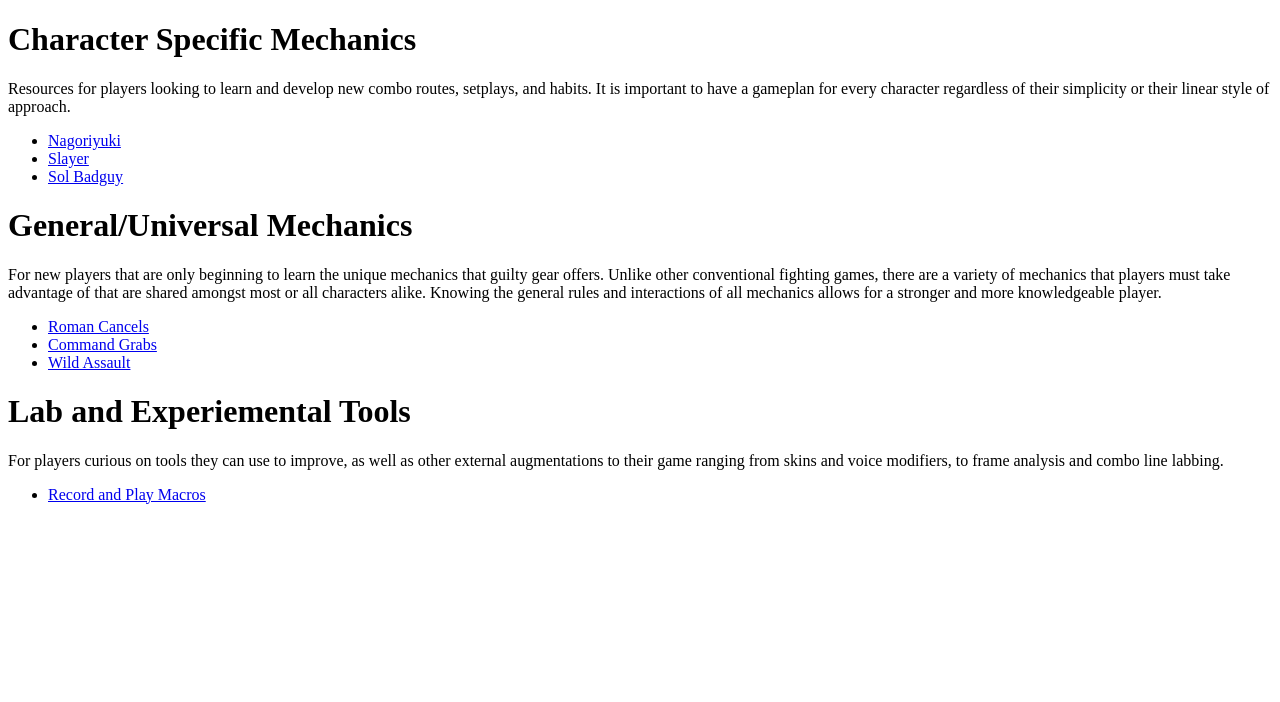
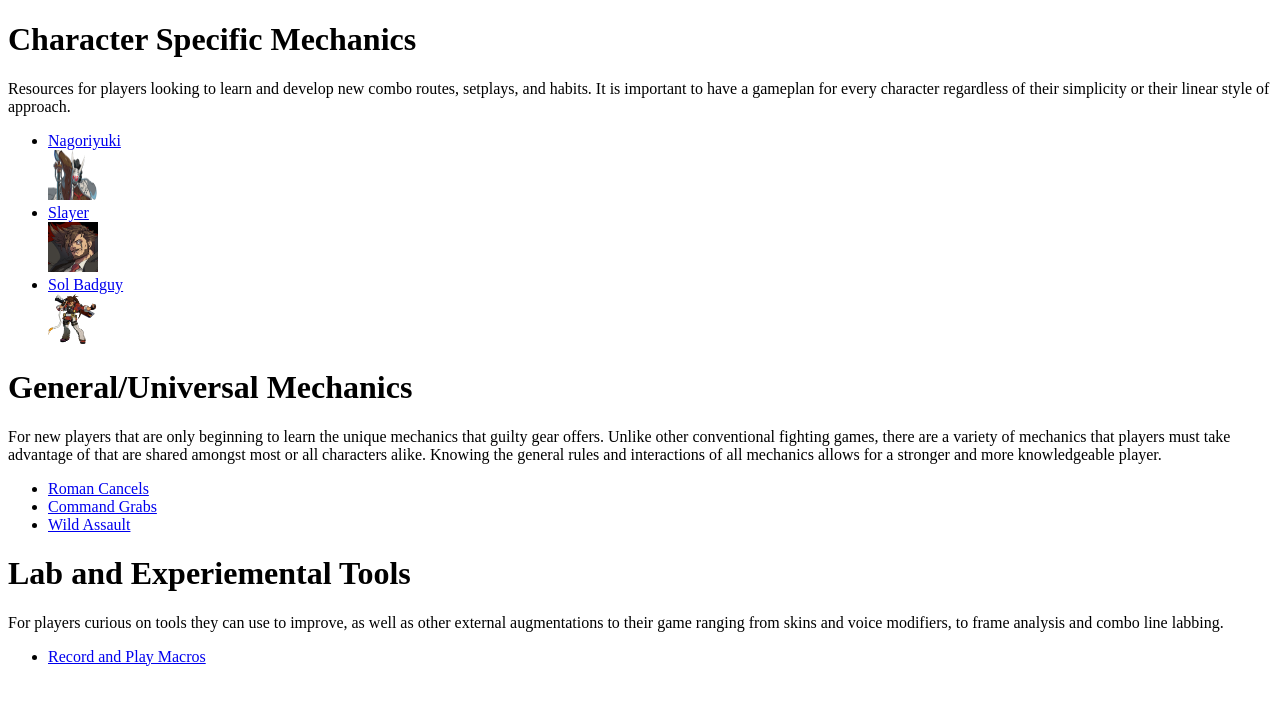
Before and after one commit to JamesBian1984/HTML-Groundwork, a plain HTML site: page GGST/index.html in a window 1280 px wide. Drawn offline with Linux system fonts and the light colour scheme.

Commit message:
Added pictures corresponding to character.

```diff
--- a/GGST/index.html
+++ b/GGST/index.html
@@ -9,9 +9,9 @@
     <p> Resources for players looking to learn and develop new combo routes, setplays, and habits.
         It is important to have a gameplan for every character regardless of their simplicity or their linear style of approach.</p>
     <ul>
-        <li><a href = "chars/Nago.html" target = "_blank" rel = "noopener noreferrer">Nagoriyuki</a></li>
-        <li><a href = "chars/Slayer.html" target = "_blank" rel = "noopener noreferrer">Slayer</a></li>
-        <li><a href = "chars/Sol.html" target = "_blank" rel = "noopener noreferrer">Sol Badguy</a></li>
+        <li><a href = "chars/Nago.html" target = "_blank" rel = "noopener noreferrer">Nagoriyuki</a></li><img src = "visuals/nago.png" alt = "Nagoriyuki" width = 50 height = 50>
+        <li><a href = "chars/Slayer.html" target = "_blank" rel = "noopener noreferrer">Slayer</a></li><img src = "visuals/slayer.jpg" alt = "Slayer" width = 50 height = 50>
+        <li><a href = "chars/Sol.html" target = "_blank" rel = "noopener noreferrer">Sol Badguy</a></li><img src = "visuals/sol.png" alt = "Sol Badguy" width = 50 height = 50>
 
     </ul>
 
```
Also changed, not shown: GGST/visuals/nago.png (added), GGST/visuals/slayer.jpg (added), GGST/visuals/sol.png (added).
